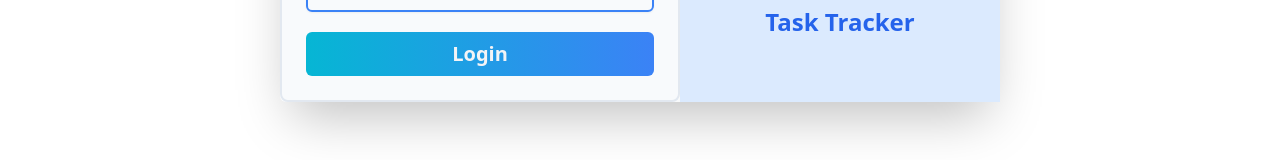
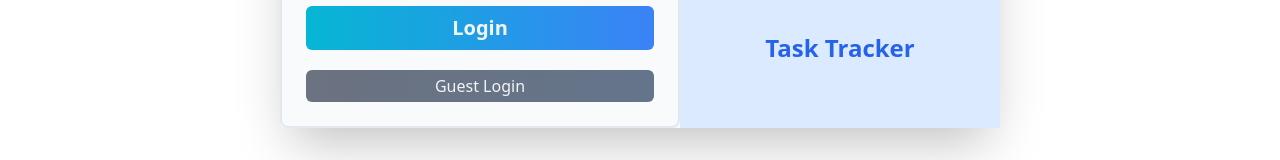
Before and after one commit to rajeevrk9901/task-tracker-todo, a React (Vite) app: page / in a window 1280 px wide. Shown: the part 486-646 px from the top of the page. Built offline with nearby package versions, Linux system fonts and the light colour scheme.

Commit message:
feat:added guest login

```diff
--- a/src/containers/Header.jsx
+++ b/src/containers/Header.jsx
@@ -48,7 +48,7 @@ const Header = () => {
             {/* {(!role === "USER") || (!role === "ADMIN") && */}
             {!role && <button> <Link to="/" className='font-semibold text-lg bg-blue-400 text-white px-4 py-1 rounded-md outline-none hover:text-gray-600 active:bg-blue-600 border-b-2 hover:border-b-0'>Login</Link> </button>}
 
-            {role && <span> <p className='font-semibold border-l-2 border-r-2 text-lg text-blue-500 px-1 rounded-md '>{name}</p> </span>}
+            {role && <span className='font-semibold border-l-2 border-r-2 text-lg text-blue-500 px-1 rounded-md '>{name}</span>}
 
             {role && <button onClick={logout}> <Link to="/logout" className='font-semibold text-lg bg-red-400 text-white px-4 py-1 rounded-md outline-none hover:text-gray-600 '>Logout</Link> </button>}
         </header>
--- a/src/pages/Auth.jsx
+++ b/src/pages/Auth.jsx
@@ -62,6 +62,13 @@ const Auth = () => {
   const handleSubmit = async (e) => {
     // e.preventDefault();
     // console.log(data);
+    if (data.email === '' || data.password === '') {
+      setMessage("All fields are required")
+      setShowToast(true)
+      return
+    }
+
+
     await api.post("login", data,
       {
         headers: {
@@ -75,7 +82,7 @@ const Auth = () => {
         localStorage.setItem("name", res.data.name)
         setRole(res.data.role)
         setToken(res.data.token)
-        console.log(res.data.token, res.data.name, 80);
+        // console.log(res.data.token, res.data.name, 80);
         navigate("/tasks")
         // }
 
@@ -90,6 +97,33 @@ const Auth = () => {
     setShowToast(false);
   };
 
+  const handleGuestLogin = async () => {
+    await api.post("login", {
+      email: "amit@gmail.com",
+      password: "amit",
+    },
+      {
+        headers: {
+          'Content-Type': 'application/json'
+        }
+      }
+    )
+      .then(res => {
+        localStorage.setItem("role", res.data.role)
+        localStorage.setItem("token", res.data.token)
+        localStorage.setItem("name", res.data.name)
+        setRole(res.data.role)
+        setToken(res.data.token)
+        // console.log(res.data.token, res.data.name, 80);
+        navigate("/tasks")
+        // }
+
+      }).catch(err => {
+        setMessage(err.response.data.message)
+        setShowToast(true)
+        console.log(err, 81);
+      })
+  }
 
 
   return (
@@ -115,6 +149,8 @@ const Auth = () => {
               </div>
 
               <button type='button' onClick={handleSubmit} className='w-full px-6 py-2 mt-5 m-auto flex items-center justify-center rounded-md bg-gradient-to-r from-cyan-500 to-blue-500 cursor-pointer text-gray-100 font-bold text-xl hover:duration-500 hover:scale-95'>Login</button>
+
+              <button type='button' onClick={handleGuestLogin} className='w-full px-4 py-1 mt-5 m-auto flex items-center justify-center rounded-md bg-gradient-to-r from-gray-500 to-slate-500 cursor-pointer text-gray-100  hover:duration-500 hover:scale-95'>Guest Login</button>
             </div>
           </form>
         </div>
```
